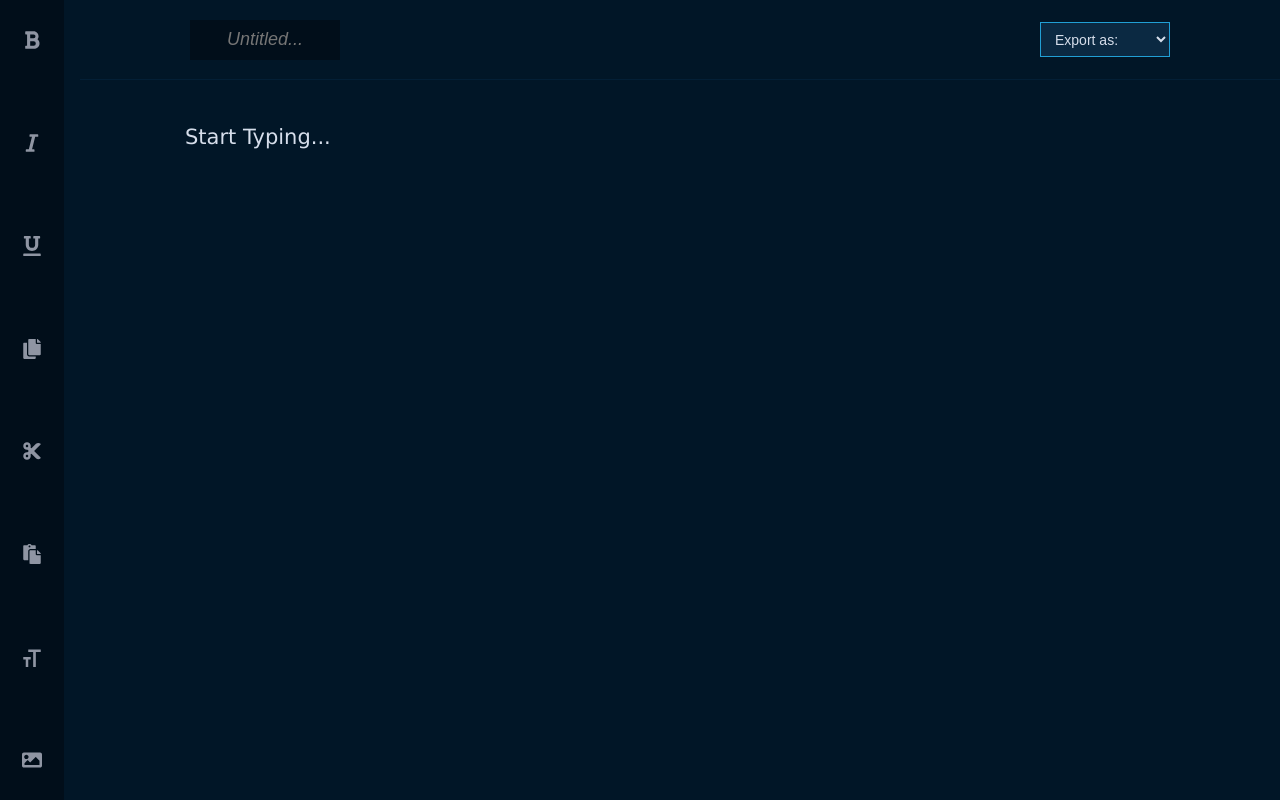
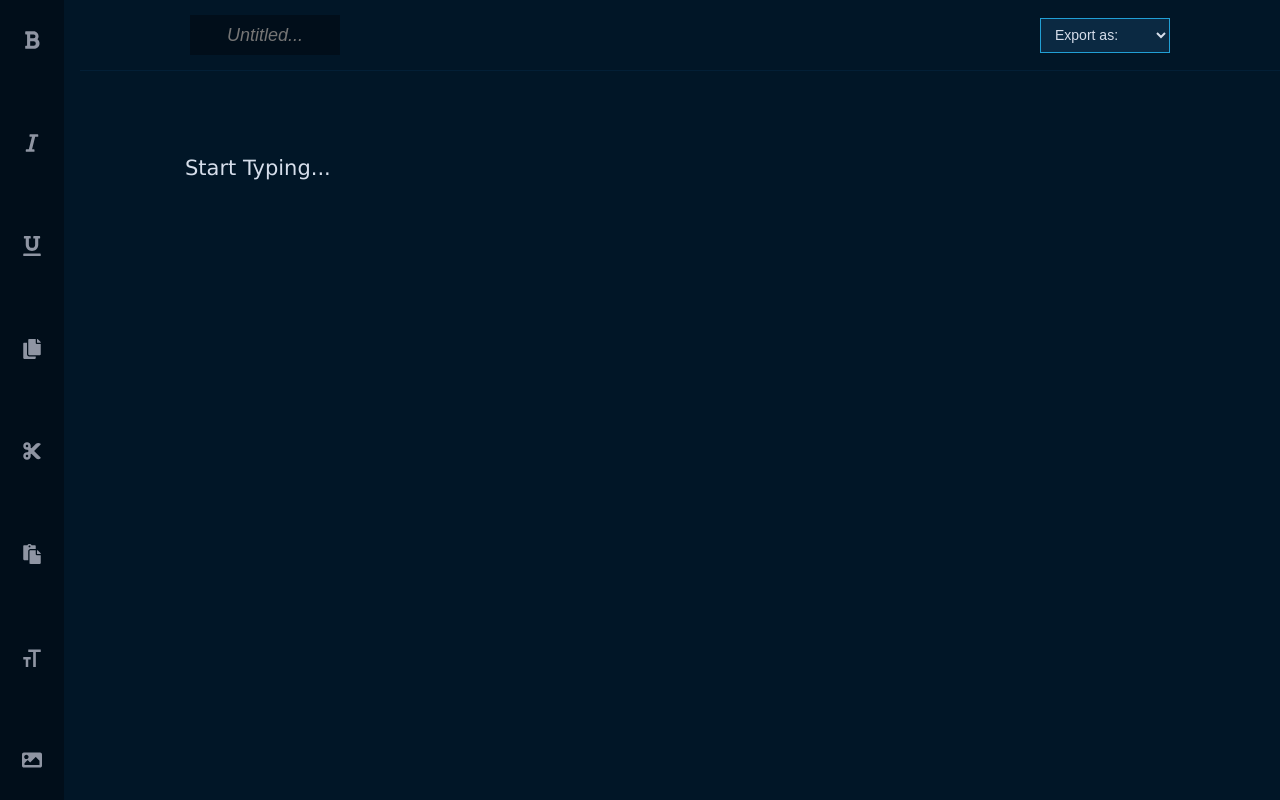
Before and after one commit to SochiCodes/NotePad, a React (Create React App) app: page / in a window 1280 px wide. Built offline with nearby package versions, Linux system fonts and the light colour scheme.

Commit message:
I updated the start typing placeholder

```diff
--- a/src/components/TextEditor.js
+++ b/src/components/TextEditor.js
@@ -70,8 +70,8 @@ export default function TextEditor() {
                 </select>
               </div>
             </header>
-            <div className="document" contentEditable="true">
-              Start Typing...
+            <div className="document" contentEditable="true" data-text="Start Typing...">
+
             </div>
         </section>
 
--- a/src/index.css
+++ b/src/index.css
@@ -103,12 +103,10 @@ section.toolBar .icon:hover{
 /* Editable document */
 section.main{
   width: 91%;
-  height: 100vh;
   margin-left: 80px;
 }
 section.main{
   width: 100%;
-  height: 100vh;
   display: flex;
   flex-wrap: nowrap;
   flex-direction: column;
@@ -119,13 +117,16 @@ section.main div.document{
   width: 85%;
   height: 100vh;
   color: var(--textColor);
-  margin: 0 auto;
+  margin: 40px auto;
   padding: 40px 15px;
   font-size: 21px;
   font-family: Verdana, Geneva, Tahoma, sans-serif;
   line-height: 35px;
   outline: none;
-  overflow: hidden;
+  overflow-y: inherit;
+}
+[contentEditable=true]:empty:not(:focus):before{
+  content: attr(data-text)
 }
 section.sidebar{
   width: 4%;
```
